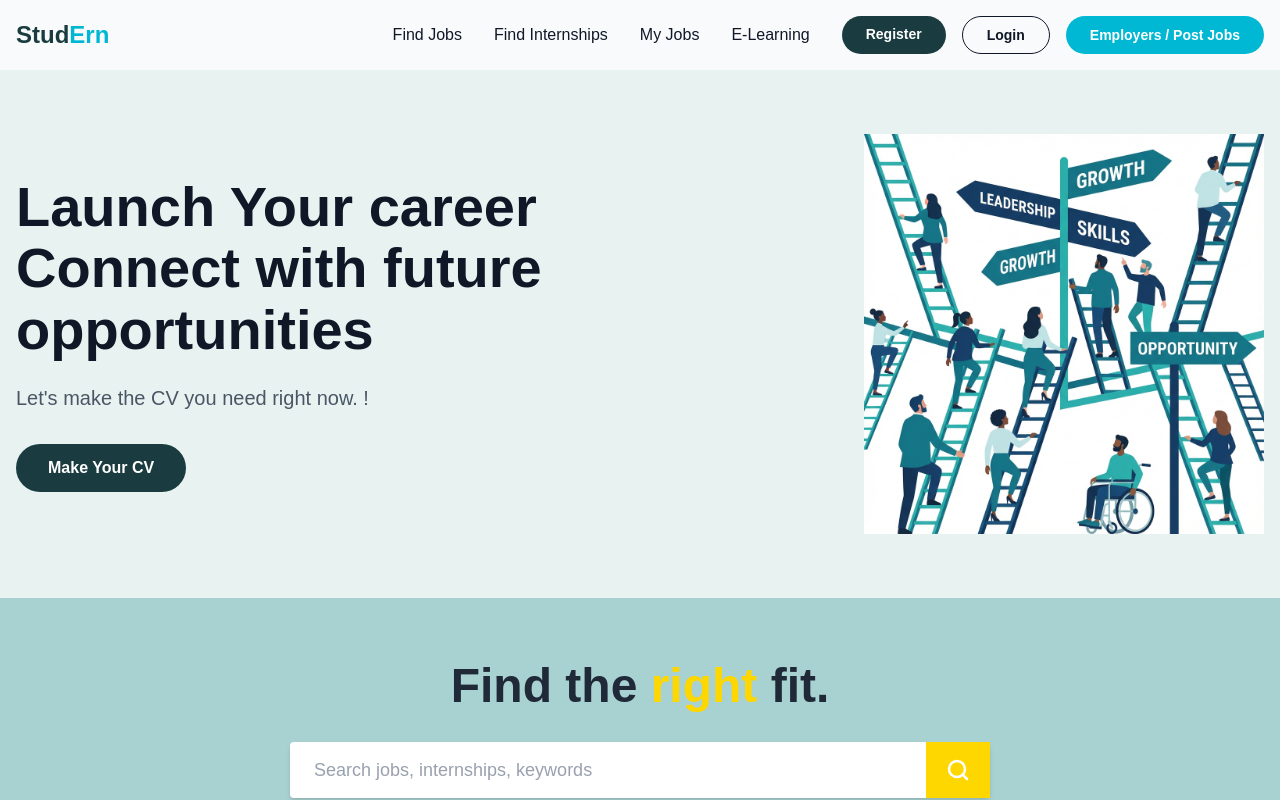
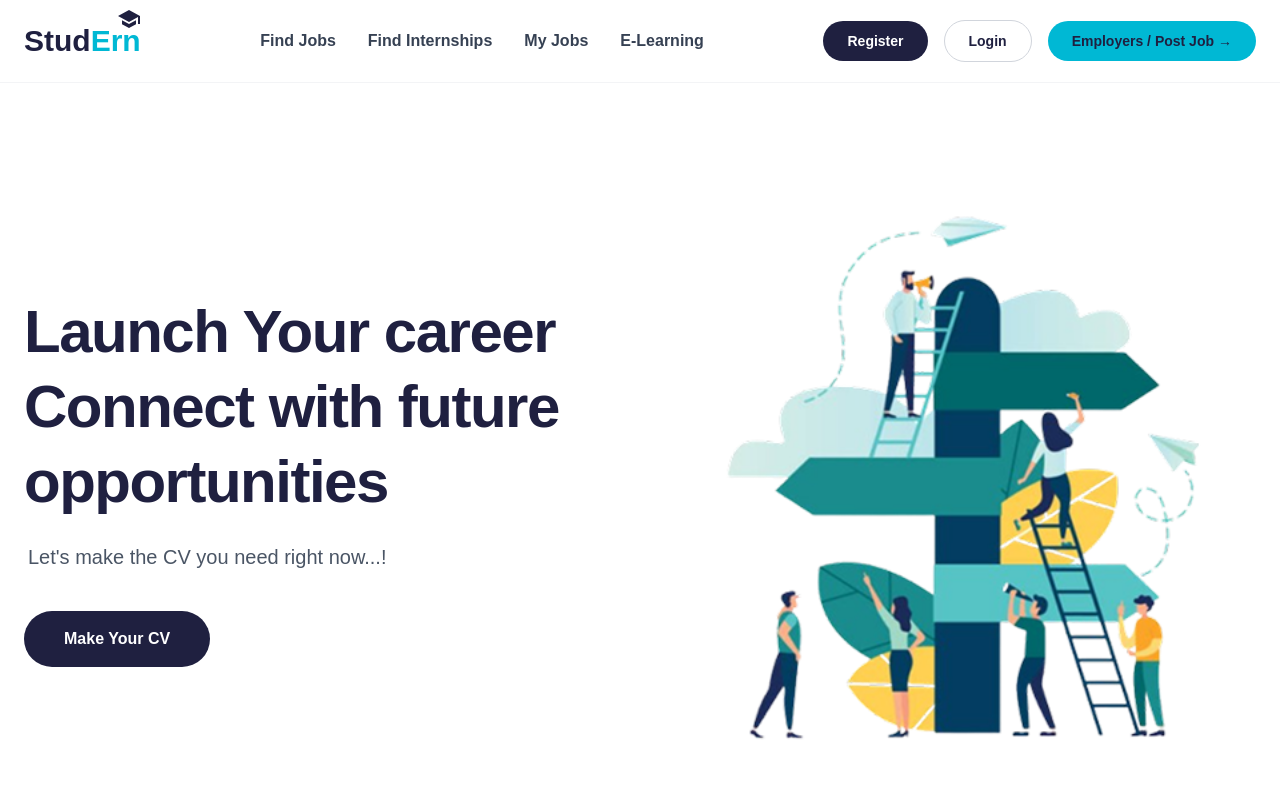
Before and after one commit to StudErn/studern-frontend, a React (Vite) app: page / in a window 1280 px wide. Shown: the top 800 px of the page. Built offline with nearby package versions, Linux system fonts and the light colour scheme.

Commit message:
navbar and hero section updated

```diff
--- a/src/components/Hero.jsx
+++ b/src/components/Hero.jsx
@@ -1,28 +1,28 @@
 import React from 'react'
-import heroImage from '../assets/hero-illustration.png'
+import heroImage from '../assets/hero-section/hero-section.png'
 
 const Hero = () => {
     return (
-        <section className="bg-[#E8F3F1] py-16">
-            <div className="container mx-auto px-4 flex flex-col-reverse md:flex-row items-center justify-between gap-8 text-center md:text-left">
-                <div className="flex-1">
-                    <h1 className="text-4xl md:text-[3.5rem] leading-[1.1] font-bold mb-6 text-gray-900">
+        <section className="bg-white py-16 md:py-24">
+            <div className="container mx-auto px-6 flex flex-col-reverse md:flex-row items-center justify-between gap-12">
+                <div className="flex-1 w-full md:w-1/2 text-center md:text-left">
+                    <h1 className="text-4xl md:text-6xl font-bold text-[#1F2040] leading-tight mb-6 tracking-tight">
                         Launch Your career<br />
                         Connect with future<br />
                         opportunities
                     </h1>
-                    <p className="text-lg md:text-xl mb-8 text-gray-600 font-medium">
-                        Let's make the CV you need right now. !
+                    <p className="text-lg md:text-xl text-gray-600 font-medium mb-10 pl-1">
+                        Let's make the CV you need right now...!
                     </p>
-                    <button className="bg-primary text-white px-8 py-3 rounded-full font-semibold text-base transition-all hover:-translate-y-0.5 hover:opacity-90 inline-block cursor-pointer">
+                    <button className="bg-[#1F2040] text-white px-10 py-4 rounded-full font-bold text-base transition-all hover:opacity-90 hover:shadow-lg inline-block cursor-pointer">
                         Make Your CV
                     </button>
                 </div>
-                <div className="flex-1 flex justify-center md:justify-end">
+                <div className="flex-1 w-full md:w-1/2 flex justify-center md:justify-end relative">
                     <img
                         src={heroImage}
                         alt="Career opportunities illustration"
-                        className="max-w-full h-auto max-h-[400px]"
+                        className="max-w-full h-auto w-[600px] object-contain"
                     />
                 </div>
             </div>
--- a/src/components/Navbar.jsx
+++ b/src/components/Navbar.jsx
@@ -9,32 +9,62 @@ const Navbar = () => {
     };
 
     return (
-        <nav className="py-4 relative z-50 bg-transparent">
-            <div className="container mx-auto px-4 flex items-center justify-between">
-                <Link to="/" className="text-2xl font-bold cursor-pointer no-underline">
-                    <span className="text-primary">Stud</span><span className="text-secondary">Ern</span>
+        <nav className="py-5 bg-white border-b border-gray-100">
+            <div className="container mx-auto px-6 flex items-center justify-between">
+                {/* Logo */}
+                <Link to="/" className="flex items-center gap-2 text-2xl font-bold cursor-pointer no-underline">
+                    <div className="relative">
+                        <span className="text-primary text-3xl">Stud</span>
+                        <span className="text-secondary text-3xl">Ern</span>
+                        {/* Graduation Cap Icon */}
+                        <div className="absolute -top-4 right-0 text-primary">
+                            <svg width="24" height="24" viewBox="0 0 24 24" fill="currentColor" xmlns="http://www.w3.org/2000/svg">
+                                <path d="M12 3L1 9L12 15L21 10.09V17H23V9M5 13.18V17.18L12 21L19 17.18V13.18L12 17L5 13.18Z" />
+                            </svg>
+                        </div>
+                    </div>
                 </Link>
 
-                {/* Hamburger Menu Toggle */}
-                <div className="flex flex-col gap-1 cursor-pointer md:hidden" onClick={toggleMenu}>
-                    <span className="w-6 h-0.5 bg-primary rounded-sm"></span>
-                    <span className="w-6 h-0.5 bg-primary rounded-sm"></span>
-                    <span className="w-6 h-0.5 bg-primary rounded-sm"></span>
+                {/* Desktop Menu - Centered Links */}
+                <div className="hidden md:flex items-center gap-8 font-semibold text-gray-700">
+                    <Link to="/find-jobs" className="hover:text-primary transition-colors">Find Jobs</Link>
+                    <a href="#find-internships" className="hover:text-primary transition-colors">Find Internships</a>
+                    <a href="#my-jobs" className="hover:text-primary transition-colors">My Jobs</a>
+                    <a href="#e-learning" className="hover:text-primary transition-colors">E-Learning</a>
                 </div>
 
-                {/* Navbar Menu */}
-                <div className={`${isMenuOpen ? 'opacity-100 translate-y-0 pointer-events-auto' : 'opacity-0 -translate-y-5 pointer-events-none'} md:opacity-100 md:translate-y-0 md:pointer-events-auto absolute top-full left-0 right-0 bg-white md:bg-transparent shadow-lg md:shadow-none p-8 md:p-0 flex flex-col md:flex-row items-center gap-6 md:gap-8 transition-all duration-300 md:static md:flex`}>
-                    <ul className="flex flex-col md:flex-row items-center gap-4 md:gap-8 font-medium">
-                        <li><Link to="/find-jobs" className="text-gray-900 hover:text-secondary transition-colors" onClick={() => setIsMenuOpen(false)}>Find Jobs</Link></li>
-                        <li><a href="#find-internships" className="text-gray-900 hover:text-secondary transition-colors" onClick={() => setIsMenuOpen(false)}>Find Internships</a></li>
-                        <li><a href="#my-jobs" className="text-gray-900 hover:text-secondary transition-colors" onClick={() => setIsMenuOpen(false)}>My Jobs</a></li>
-                        <li><a href="#e-learning" className="text-gray-900 hover:text-secondary transition-colors" onClick={() => setIsMenuOpen(false)}>E-Learning</a></li>
+                {/* Right Side Buttons */}
+                <div className="hidden md:flex items-center gap-4">
+                    <Link to="/signup" className="px-6 py-2.5 rounded-full font-bold text-sm bg-primary text-white hover:bg-opacity-90 transition-all">
+                        Register
+                    </Link>
+                    <Link to="/login" className="px-6 py-2.5 rounded-full font-bold text-sm border border-gray-300 text-primary hover:border-primary transition-all bg-white">
+                        Login
+                    </Link>
+                    <Link to="/post-job" className="px-6 py-2.5 rounded-full font-bold text-sm bg-secondary text-primary hover:bg-opacity-90 transition-all flex items-center gap-1">
+                        Employers / Post Job <span>&rarr;</span>
+                    </Link>
+                </div>
+
+                {/* Hamburger Menu Toggle (Mobile) */}
+                <button className="flex flex-col gap-1.5 cursor-pointer md:hidden z-50 p-2" onClick={toggleMenu}>
+                    <span className={`w-6 h-0.5 bg-primary rounded-sm transition-all duration-300 ${isMenuOpen ? 'rotate-45 translate-y-2' : ''}`}></span>
+                    <span className={`w-6 h-0.5 bg-primary rounded-sm transition-all duration-300 ${isMenuOpen ? 'opacity-0' : ''}`}></span>
+                    <span className={`w-6 h-0.5 bg-primary rounded-sm transition-all duration-300 ${isMenuOpen ? '-rotate-45 -translate-y-2' : ''}`}></span>
+                </button>
+
+                {/* Mobile Menu Overlay */}
+                <div className={`fixed inset-0 bg-white z-40 flex flex-col items-center justify-center gap-8 transition-transform duration-300 ${isMenuOpen ? 'translate-x-0' : 'translate-x-full'} md:hidden`}>
+                    <ul className="flex flex-col items-center gap-6 font-semibold text-xl text-gray-800">
+                        <li><Link to="/find-jobs" onClick={() => setIsMenuOpen(false)}>Find Jobs</Link></li>
+                        <li><a href="#find-internships" onClick={() => setIsMenuOpen(false)}>Find Internships</a></li>
+                        <li><a href="#my-jobs" onClick={() => setIsMenuOpen(false)}>My Jobs</a></li>
+                        <li><a href="#e-learning" onClick={() => setIsMenuOpen(false)}>E-Learning</a></li>
                     </ul>
-
-                    <div className="flex flex-col md:flex-row gap-4 w-full md:w-auto">
-                        <Link to="/signup" className="px-6 py-2 rounded-full font-semibold text-sm transition-all hover:-translate-y-0.5 hover:opacity-90 inline-block cursor-pointer bg-primary text-white text-center" onClick={() => setIsMenuOpen(false)}>Register</Link>
-                        <Link to="/login" className="px-6 py-2 rounded-full font-semibold text-sm transition-all hover:-translate-y-0.5 hover:opacity-90 inline-block cursor-pointer bg-transparent border border-gray-900 text-gray-900 text-center" onClick={() => setIsMenuOpen(false)}>Login</Link>
-                        <button className="px-6 py-2 rounded-full font-semibold text-sm transition-all hover:-translate-y-0.5 hover:opacity-90 inline-block cursor-pointer bg-secondary text-white border-none w-full md:w-auto" onClick={() => setIsMenuOpen(false)}>Employers / Post Jobs</button>
+                    <div className="flex flex-col gap-4 w-64">
+                        <Link to="/signup" className="w-full py-3 rounded-full font-bold text-center bg-primary text-white" onClick={() => setIsMenuOpen(false)}>Register</Link>
+                        <Link to="/login" className="w-full py-3 rounded-full font-bold text-center border border-gray-300 text-primary" onClick={() => setIsMenuOpen(false)}>Login</Link>
+                        <Link to="/post-job" className="w-full py-3 rounded-full font-bold text-center bg-secondary text-primary" onClick={() => setIsMenuOpen(false)}>Employers / Post Job</Link>
                     </div>
                 </div>
             </div>
--- a/src/index.css
+++ b/src/index.css
@@ -4,7 +4,7 @@
 
 @theme {
   --font-sans: 'Outfit', sans-serif;
-  --color-primary: #1A3C40;
+  --color-primary: #1F2040;
   --color-secondary: #00B8D4;
   --color-accent: #FFD700;
 }
```
Also changed, not shown: src/assets/hero-section/hero-section.png (added).
